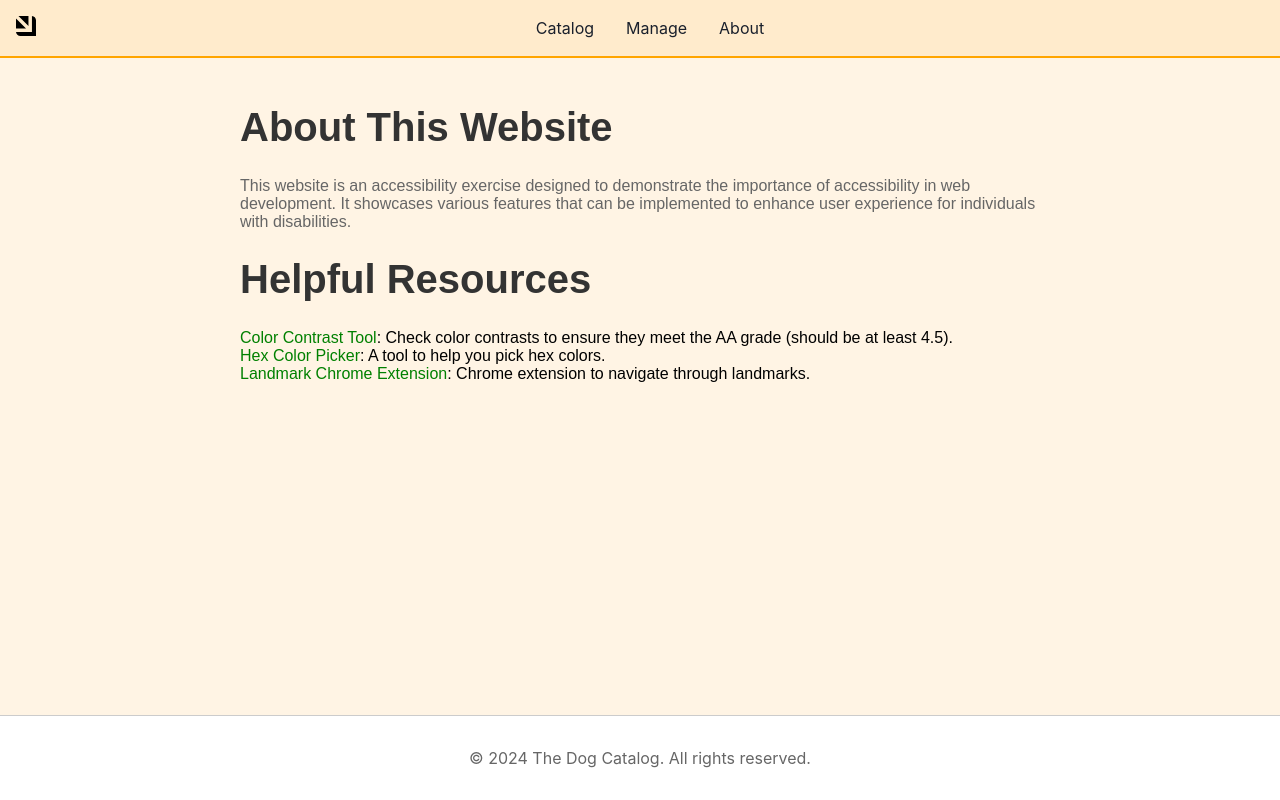
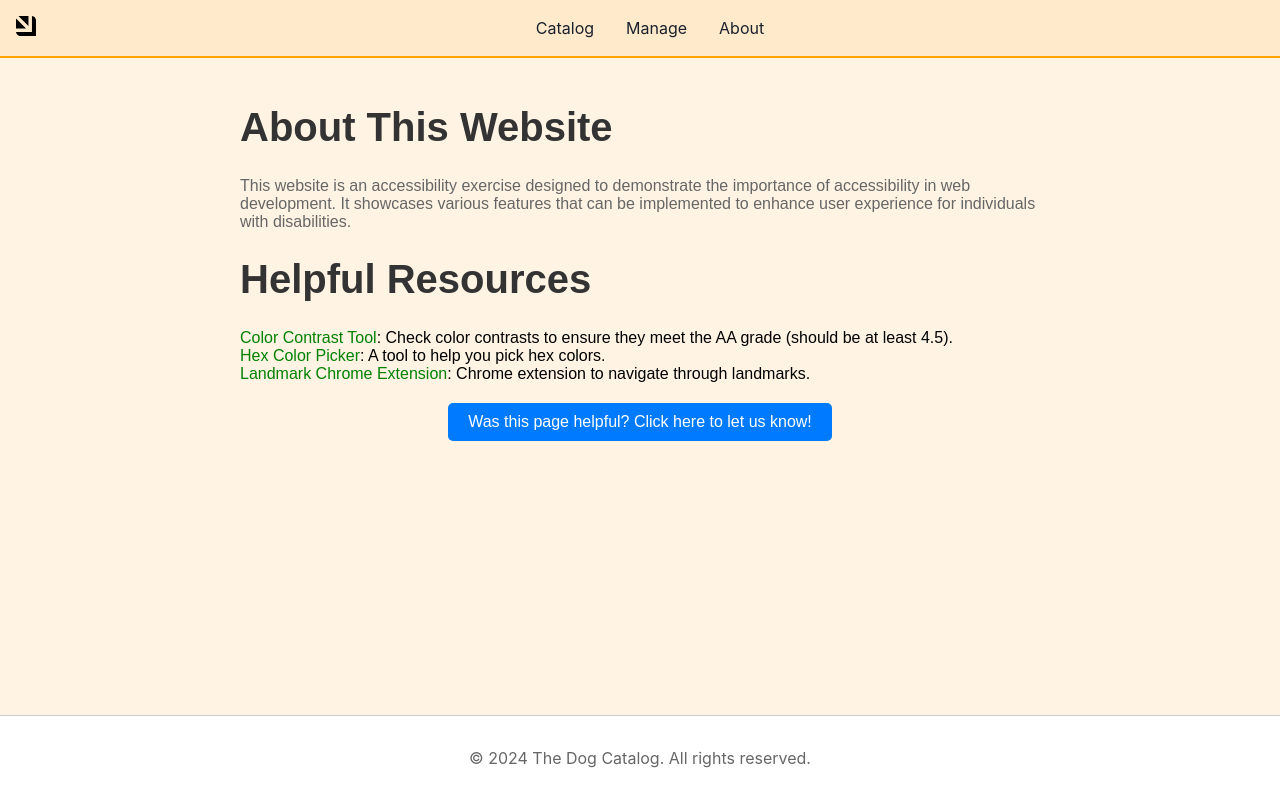
Before and after one commit to solyakin/frontend-accessibility-interview-submission, a React (Create React App) app: page /about in a window 1280 px wide. Built offline with nearby package versions, Linux system fonts and the light colour scheme.

Commit message:
Added button to About page

```diff
--- a/src/components/About.css
+++ b/src/components/About.css
@@ -33,3 +33,33 @@
     color: green;
     cursor: pointer;
   }
+
+
+  .button-container {
+    display: flex;
+    justify-content: center;
+    margin: 20px;
+  }
+
+  .custom-button {
+    background-color: #007bff; /* Bootstrap Primary Color */
+    color: white;
+    border: none;
+    border-radius: 5px;
+    padding: 10px 20px;
+    font-size: 16px;
+    cursor: pointer;
+    transition: background-color 0.3s;
+    text-align: center;
+  }
+
+  /* Hover effect */
+  .custom-button:hover {
+    background-color: #0056b3; /* Darker shade of blue */
+  }
+
+  /* Focus outline for accessibility */
+  .custom-button:focus {
+    outline: 3px solid #80bdff; /* Light blue outline */
+    outline-offset: 2px; /* Offset to separate from button */
+  }
--- a/src/components/About.tsx
+++ b/src/components/About.tsx
@@ -2,6 +2,10 @@ import React from 'react';
 import './About.css'; // Import the CSS for styling
 
 const About: React.FC = () => {
+    const handleClick = () => {
+        alert('Thanks! Your feedback is important to us.');
+      };
+
   return (
     <div className="about-container">
       <h1>About This Website</h1>
@@ -33,6 +37,11 @@ const About: React.FC = () => {
           : Chrome extension to navigate through landmarks.
         </div>
       </div>
+      <div className="button-container">
+        <div className="custom-button" onClick={handleClick}>
+            Was this page helpful? Click here to let us know!
+        </div>
+      </div>
     </div>
   );
 };
```
